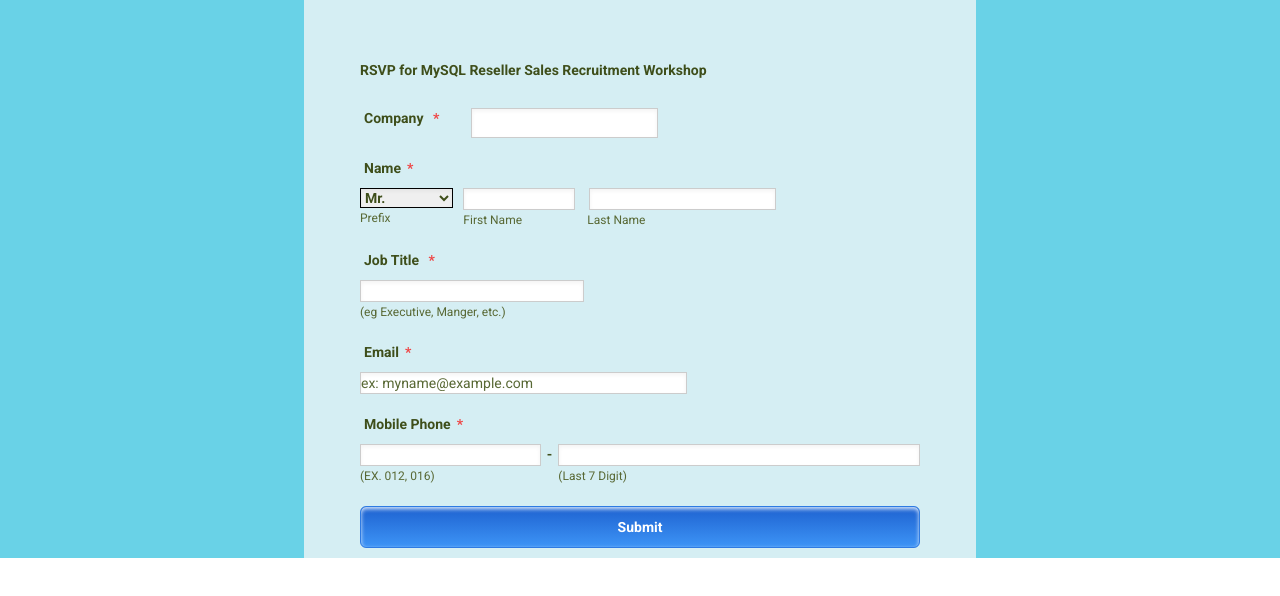
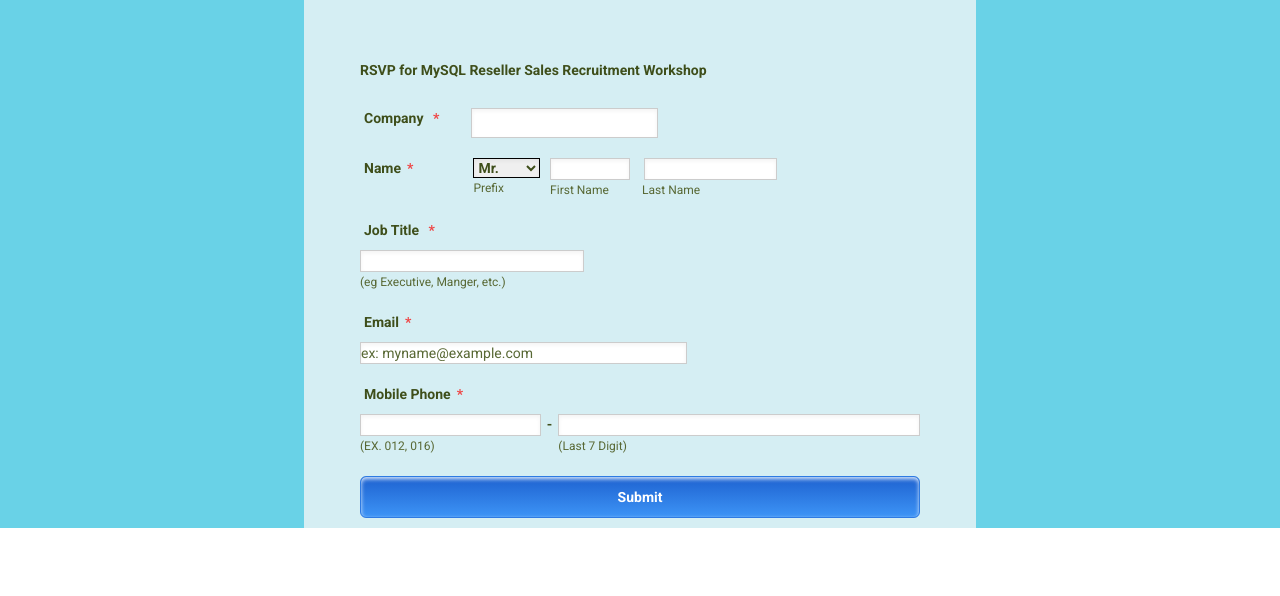
Before and after one commit to JimeBlue/mysql-workshop, a Vue app: page / in a window 1280 px wide. Shown: the top 596 px of the page. Built offline with nearby package versions, Linux system fonts and the light colour scheme.

Commit message:
Accomodate name inputs and labels in a row

```diff
--- a/src/components/Form.vue
+++ b/src/components/Form.vue
@@ -5,7 +5,7 @@
     <form action="">
       <ul>
         <!-- TODO: from tablet the main labels go next to input -->
-        <!-- TODO: why is the input wider when it is in flex row? -->
+        <!-- TODO: why is the first input wider when it is in flex row? -->
         <li class="flex flex-col mb-5 sm:flex-row sm:w-full">
           <label for="company" class="inline-block px-1 mb-2.5 sm:mr-7"
             >Company <span class="text-red-500 ml-1.5">*</span>
@@ -16,8 +16,8 @@
             class="inline-block border-solid border border-[#ccc] shadow-inner shadow-[0px_1px_2px_rgba(204,204,204/ 0.05)] sm:w-2/6"
           />
         </li>
-        <li class="flex flex-col mb-5">
-          <label for="title" class="inline-block px-1 mb-2.5"
+        <li class="flex flex-col mb-5 sm:flex-row">
+          <label for="title" class="inline-block px-1 mb-2.5 sm:mr-14"
             >Name<span class="text-red-500 ml-1.5">*</span>
           </label>
           <!-- container for the name part -->
```
